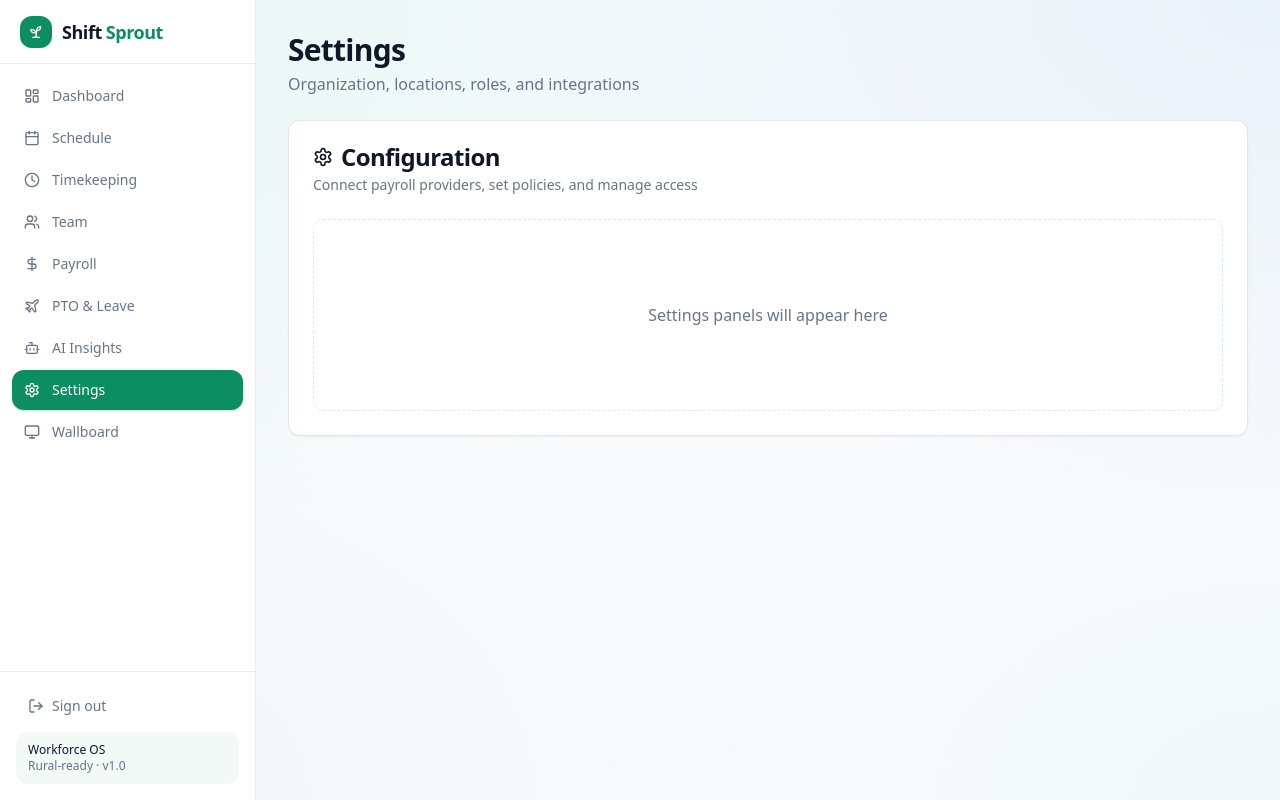
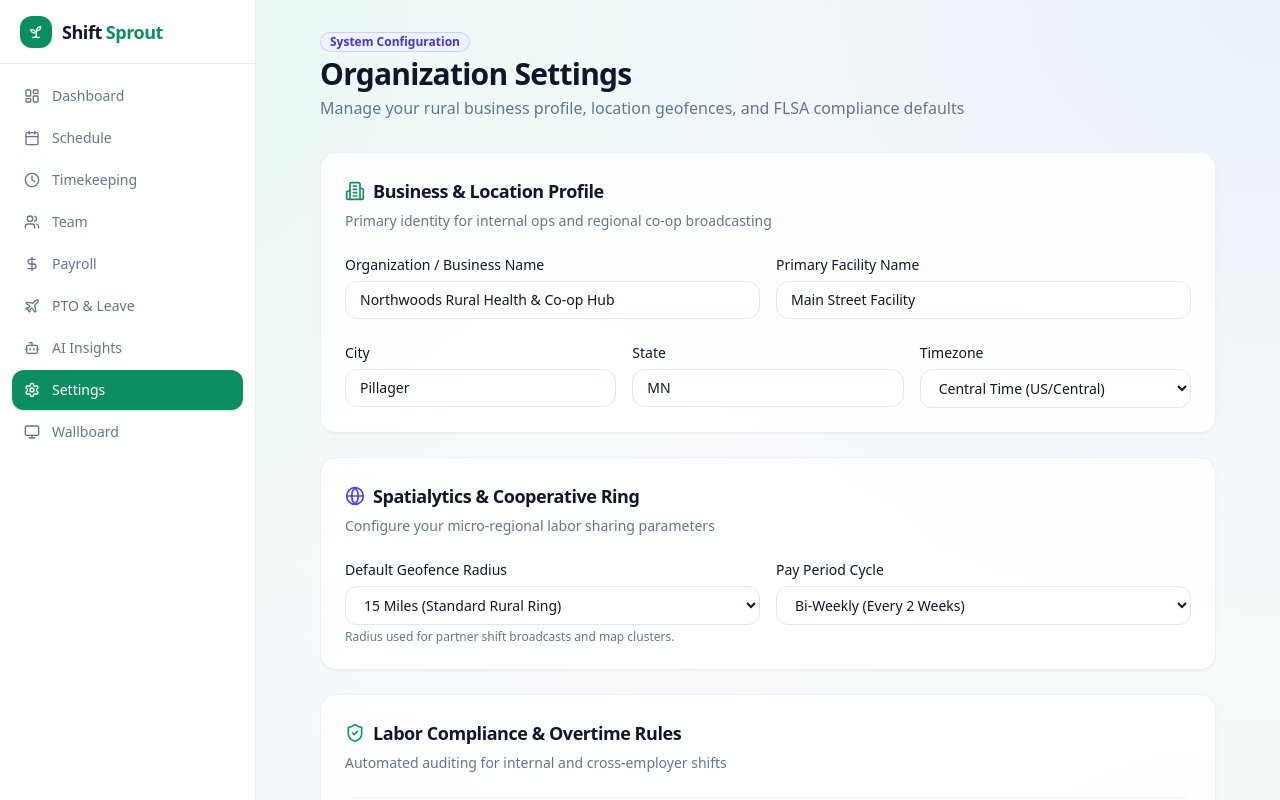
Before and after one commit to KristineMK72/Shiftsprout, a Next.js app: page /dashboard/settings in a window 1280 px wide. Shown: the top 800 px of the page. Built offline with nearby package versions, Linux system fonts and the light colour scheme.

Commit message:
Update page.tsx

```diff
--- a/app/dashboard/settings/page.tsx
+++ b/app/dashboard/settings/page.tsx
@@ -1,3 +1,6 @@
+"use client";
+
+import { useState } from "react";
 import {
   Card,
   CardContent,
@@ -5,34 +8,217 @@ import {
   CardHeader,
   CardTitle,
 } from "@/components/ui/card";
-import { Settings } from "lucide-react";
+import { Button } from "@/components/ui/button";
+import { Settings, Building2, MapPin, Clock, Globe, ShieldCheck, CheckCircle2, Loader2 } from "lucide-react";
 
 export default function SettingsPage() {
+  const [saving, setSaving] = useState(false);
+  const [success, setSuccess] = useState(false);
+
+  const [settings, setSettings] = useState({
+    orgName: "Northwoods Rural Health & Co-op Hub",
+    locationName: "Main Street Facility",
+    city: "Pillager",
+    state: "MN",
+    timezone: "America/Chicago",
+    payPeriod: "bi-weekly",
+    geofenceRadius: "15",
+    flsaRule: "standard-40",
+  });
+
+  const handleChange = (field: string, value: string) => {
+    setSettings((prev) => ({ ...prev, [field]: value }));
+  };
+
+  const handleSave = async (e: React.FormEvent) => {
+    e.preventDefault();
+    setSaving(true);
+    setSuccess(false);
+
+    try {
+      // Simulate saving configuration to API / database
+      await new Promise((resolve) => setTimeout(resolve, 800));
+      setSuccess(true);
+      setTimeout(() => setSuccess(false), 4000);
+    } catch (err) {
+      console.error("Failed to save settings", err);
+    } finally {
+      setSaving(false);
+    }
+  };
+
   return (
-    <div className="space-y-6">
+    <div className="space-y-8 max-w-4xl mx-auto">
+      {/* Header */}
+      <div className="flex flex-col gap-1 sm:flex-row sm:items-end sm:justify-between">
         <div>
-        <h1 className="text-3xl font-bold tracking-tight">Settings</h1>
-        <p className="text-muted-foreground mt-1">
-          Organization, locations, roles, and integrations
+          <div className="flex items-center gap-2 mb-1">
+            <span className="inline-flex items-center rounded-full bg-indigo-50 px-2.5 py-0.5 text-xs font-semibold text-indigo-700 ring-1 ring-inset ring-indigo-600/20">
+              System Configuration
+            </span>
+          </div>
+          <h1 className="text-3xl font-bold tracking-tight">Organization Settings</h1>
+          <p className="mt-1 text-muted-foreground">
+            Manage your rural business profile, location geofences, and FLSA compliance defaults
           </p>
         </div>
+      </div>
 
-      <Card>
+      <form onSubmit={handleSave} className="space-y-6">
+        {/* Organization & Location Profile */}
+        <Card className="rounded-2xl border-border/60 bg-white/85 shadow-sm backdrop-blur">
           <CardHeader>
-          <CardTitle className="flex items-center gap-2">
-            <Settings className="h-5 w-5" />
-            Configuration
+            <CardTitle className="flex items-center gap-2 text-lg">
+              <Building2 className="h-5 w-5 text-primary" />
+              Business & Location Profile
             </CardTitle>
-          <CardDescription>
-            Connect payroll providers, set policies, and manage access
-          </CardDescription>
+            <CardDescription>Primary identity for internal ops and regional co-op broadcasting</CardDescription>
           </CardHeader>
-        <CardContent>
-          <div className="flex h-48 items-center justify-center rounded-md border border-dashed text-muted-foreground">
-            Settings panels will appear here
+          <CardContent className="space-y-4">
+            <div className="grid gap-4 sm:grid-cols-2">
+              <div>
+                <label className="mb-1.5 block text-sm font-medium">Organization / Business Name</label>
+                <input
+                  type="text"
+                  className="w-full rounded-xl border border-border px-3.5 py-2 text-sm bg-white"
+                  value={settings.orgName}
+                  onChange={(e) => handleChange("orgName", e.target.value)}
+                  required
+                />
+              </div>
+              <div>
+                <label className="mb-1.5 block text-sm font-medium">Primary Facility Name</label>
+                <input
+                  type="text"
+                  className="w-full rounded-xl border border-border px-3.5 py-2 text-sm bg-white"
+                  value={settings.locationName}
+                  onChange={(e) => handleChange("locationName", e.target.value)}
+                  required
+                />
+              </div>
+            </div>
+
+            <div className="grid gap-4 sm:grid-cols-3 pt-2">
+              <div>
+                <label className="mb-1.5 block text-sm font-medium">City</label>
+                <input
+                  type="text"
+                  className="w-full rounded-xl border border-border px-3.5 py-2 text-sm bg-white"
+                  value={settings.city}
+                  onChange={(e) => handleChange("city", e.target.value)}
+                />
+              </div>
+              <div>
+                <label className="mb-1.5 block text-sm font-medium">State</label>
+                <input
+                  type="text"
+                  className="w-full rounded-xl border border-border px-3.5 py-2 text-sm bg-white"
+                  value={settings.state}
+                  onChange={(e) => handleChange("state", e.target.value)}
+                />
+              </div>
+              <div>
+                <label className="mb-1.5 block text-sm font-medium">Timezone</label>
+                <select
+                  className="w-full rounded-xl border border-border px-3.5 py-2 text-sm bg-white"
+                  value={settings.timezone}
+                  onChange={(e) => handleChange("timezone", e.target.value)}
+                >
+                  <option value="America/Chicago">Central Time (US/Central)</option>
+                  <option value="America/New_York">Eastern Time (US/Eastern)</option>
+                  <option value="America/Denver">Mountain Time (US/Denver)</option>
+                  <option value="America/Los_Angeles">Pacific Time (US/Los_Angeles)</option>
+                </select>
+              </div>
             </div>
           </CardContent>
         </Card>
+
+        {/* Spatial & Cooperative Ring Settings */}
+        <Card className="rounded-2xl border-border/60 bg-white/85 shadow-sm backdrop-blur">
+          <CardHeader>
+            <CardTitle className="flex items-center gap-2 text-lg">
+              <Globe className="h-5 w-5 text-indigo-600" />
+              Spatialytics & Cooperative Ring
+            </CardTitle>
+            <CardDescription>Configure your micro-regional labor sharing parameters</CardDescription>
+          </CardHeader>
+          <CardContent className="space-y-4">
+            <div className="grid gap-4 sm:grid-cols-2">
+              <div>
+                <label className="mb-1.5 block text-sm font-medium">Default Geofence Radius</label>
+                <select
+                  className="w-full rounded-xl border border-border px-3.5 py-2 text-sm bg-white"
+                  value={settings.geofenceRadius}
+                  onChange={(e) => handleChange("geofenceRadius", e.target.value)}
+                >
+                  <option value="10">10 Miles (Immediate Vicinity)</option>
+                  <option value="15">15 Miles (Standard Rural Ring)</option>
+                  <option value="25">25 Miles (Extended County Hub)</option>
+                </select>
+                <p className="mt-1 text-xs text-muted-foreground">Radius used for partner shift broadcasts and map clusters.</p>
+              </div>
+
+              <div>
+                <label className="mb-1.5 block text-sm font-medium">Pay Period Cycle</label>
+                <select
+                  className="w-full rounded-xl border border-border px-3.5 py-2 text-sm bg-white"
+                  value={settings.payPeriod}
+                  onChange={(e) => handleChange("payPeriod", e.target.value)}
+                >
+                  <option value="weekly">Weekly (Every Sunday)</option>
+                  <option value="bi-weekly">Bi-Weekly (Every 2 Weeks)</option>
+                  <option value="semi-monthly">Semi-Monthly (1st & 15th)</option>
+                </select>
+              </div>
+            </div>
+          </CardContent>
+        </Card>
+
+        {/* Compliance Rules */}
+        <Card className="rounded-2xl border-border/60 bg-white/85 shadow-sm backdrop-blur">
+          <CardHeader>
+            <CardTitle className="flex items-center gap-2 text-lg">
+              <ShieldCheck className="h-5 w-5 text-emerald-600" />
+              Labor Compliance & Overtime Rules
+            </CardTitle>
+            <CardDescription>Automated auditing for internal and cross-employer shifts</CardDescription>
+          </CardHeader>
+          <CardContent className="space-y-4">
+            <div className="flex items-center justify-between p-4 rounded-xl border border-border/60 bg-white/60">
+              <div>
+                <p className="font-medium text-sm">FLSA 40-Hour Weekly Overtime Threshold</p>
+                <p className="text-xs text-muted-foreground">Automatically flag or block shift claims that exceed 40 total hours across the ring.</p>
+              </div>
+              <span className="inline-flex items-center rounded-full bg-emerald-50 px-3 py-1 text-xs font-semibold text-emerald-700 border border-emerald-200">
+                Active & Enforced
+              </span>
+            </div>
+          </CardContent>
+        </Card>
+
+        {/* Action Bar */}
+        <div className="flex items-center justify-end gap-3 pt-2">
+          {success && (
+            <span className="inline-flex items-center gap-1.5 text-xs font-medium text-emerald-700 bg-emerald-50 px-3 py-2 rounded-xl border border-emerald-200">
+              <CheckCircle2 className="h-4 w-4" /> Settings updated successfully!
+            </span>
+          )}
+          <Button
+            type="submit"
+            disabled={saving}
+            className="rounded-xl bg-primary text-white hover:bg-primary/90 px-6 py-2.5 shadow-sm"
+          >
+            {saving ? (
+              <>
+                <Loader2 className="mr-2 h-4 w-4 animate-spin" /> Saving changes...
+              </>
+            ) : (
+              "Save Configuration"
+            )}
+          </Button>
+        </div>
+      </form>
     </div>
   );
 }
```
Lines whose indentation alone changed are shown as unchanged.
